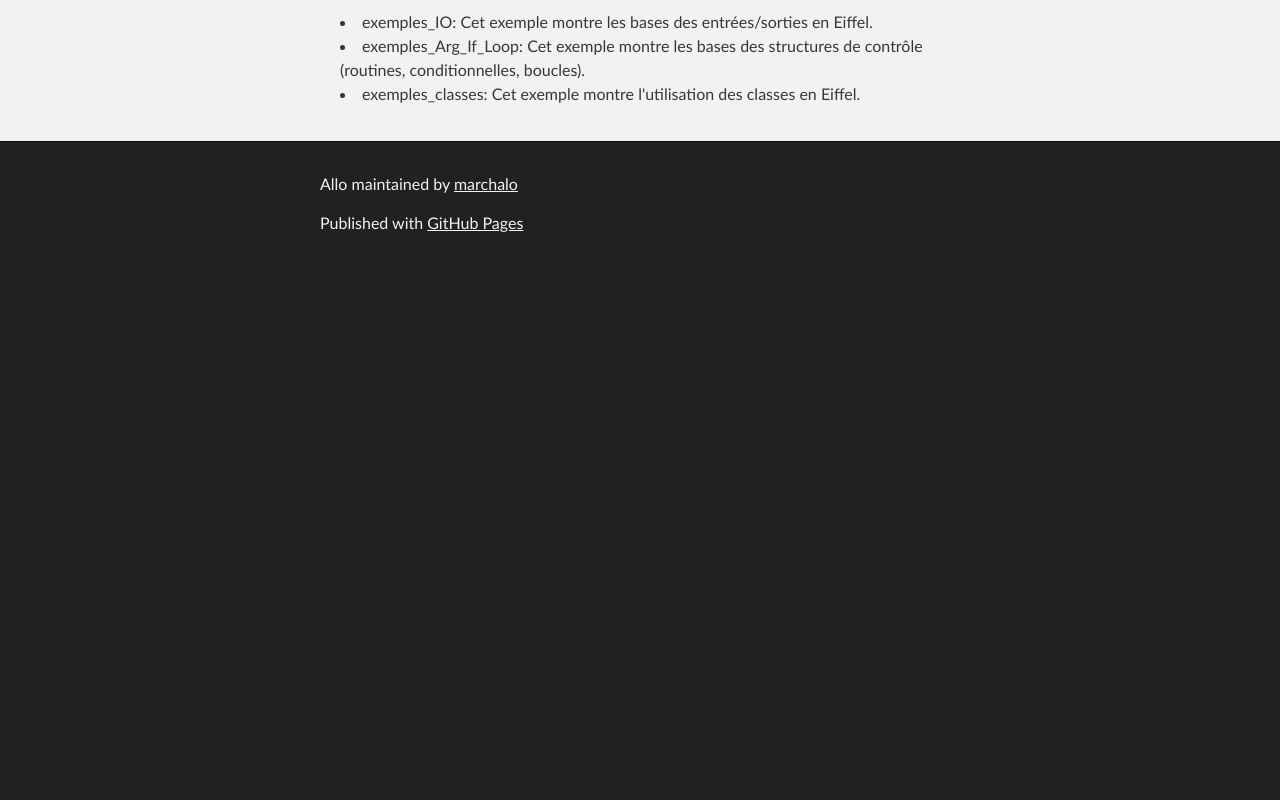
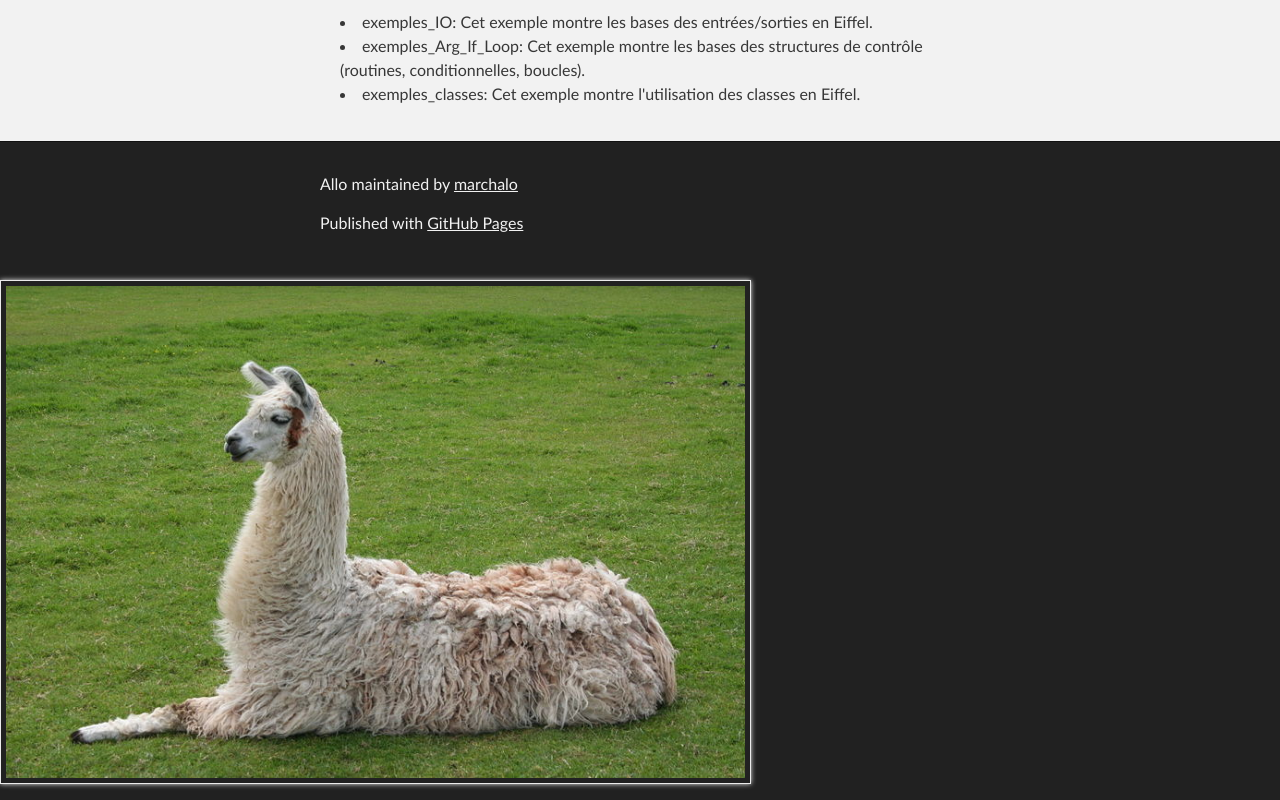
Before and after one commit to marchalo/allo, a plain HTML site: page index.html in a window 1280 px wide. Shown: the part 1201-2001 px from the top of the page. Before the commit the page ends 1471 px from the top, so only its background shows below. Drawn offline with Linux system fonts and the light colour scheme.

Commit message:
Ajout de l'image dans la page

```diff
--- a/index.html
+++ b/index.html
@@ -93,7 +93,7 @@
       </footer>
     </div>
 
-
+    <img src="images/llaman.jpg"/>
 
   </body>
 </html>
```
Also changed, not shown: images/llaman.jpg (added).
